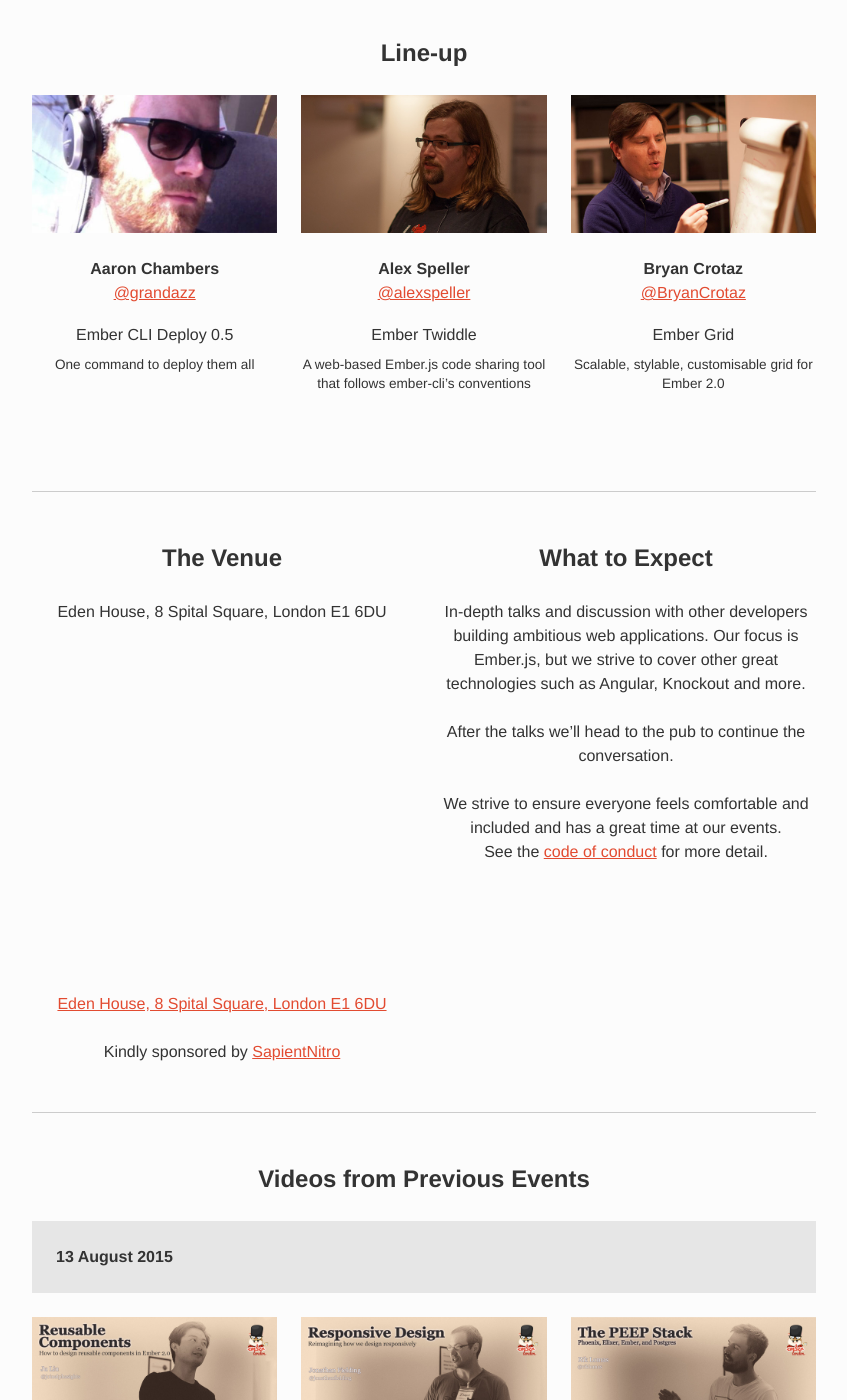
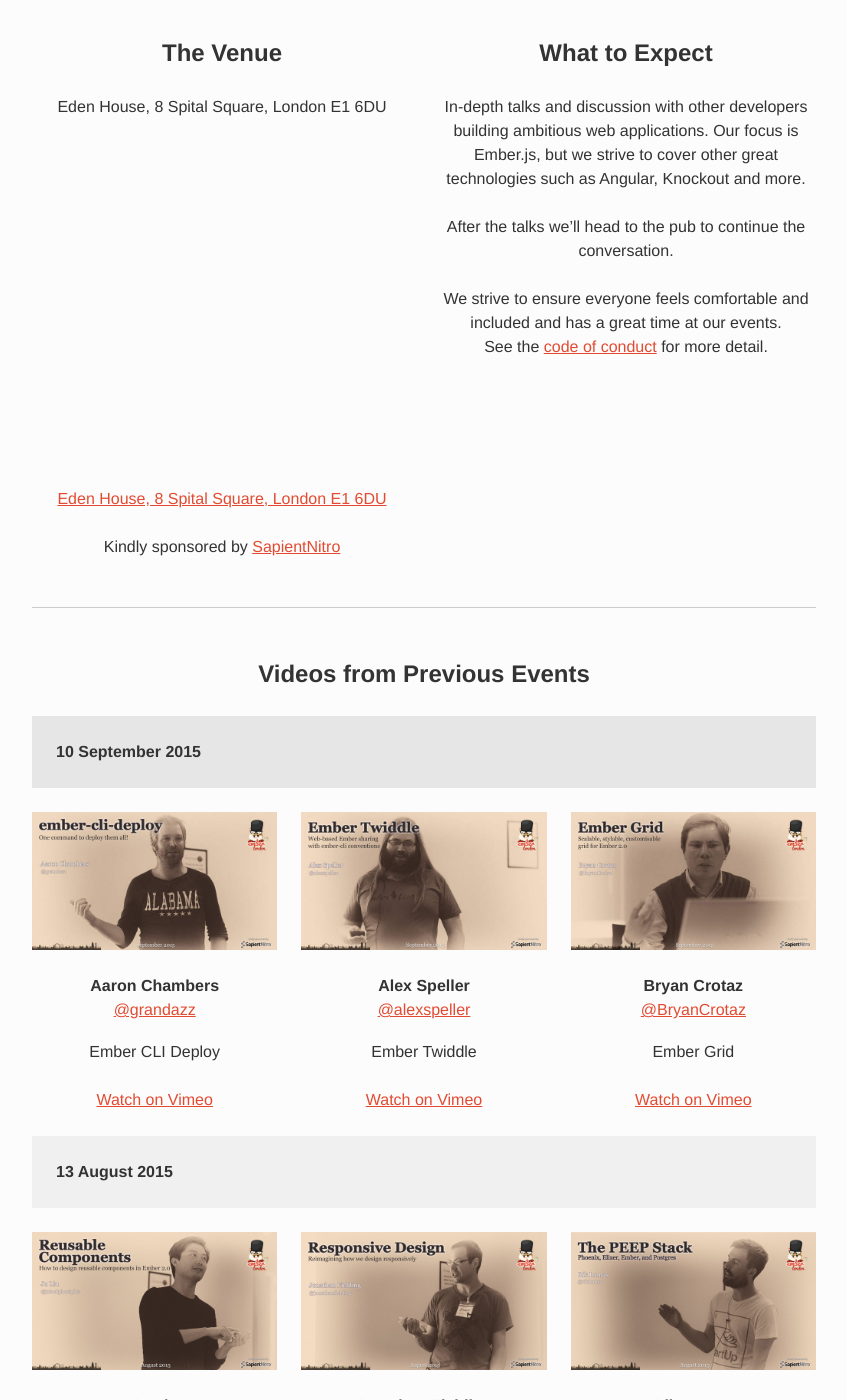
Before and after one commit to emberlondon/emberlondon.github.io, a Jekyll site: the page built from index.html, in a window 1280 px wide and 1400 px high, scrolled down 951 px. Shown: the whole window, without its empty margins (216-1063 px from the left). Built offline with Jekyll 4.4.1, drawn with Linux system fonts in a browser that asks for light colours; nearby versions of some CDN libraries; some of the changed text lies outside the part shown.

Commit message:
September 2015 -> October 2015

```diff
--- a/_data/next-meetup.yml
+++ b/_data/next-meetup.yml
@@ -1,21 +1,21 @@
-date: Thursday, 10 September 2015
+date: Thursday, 15 October 2015
 time: 6.30pm – 9.30pm
 datetime_aria: Thursday, tenth of September, two-thousand and fifteen, six thirty pm to nine thirty pm.
 location: Eden House, 8 Spital Square, London E1 6DU
-url: "http://www.meetup.com/London-Emberjs-User-Group/events/224042161/"
-talks:
-  - speaker_name: Aaron Chambers
-    speaker_twitter: grandazz
-    image: images/speakers/achambers-2.jpg
-    title: Ember CLI Deploy 0.5
-    abstract: One command to deploy them all
-  - speaker_name: Alex Speller
-    speaker_twitter: alexspeller
-    image: images/speakers/alex-3.jpg
-    title: Ember Twiddle
-    abstract: A web-based Ember.js code sharing tool that follows ember-cli’s conventions
-  - speaker_name: Bryan Crotaz
-    speaker_twitter: BryanCrotaz
-    image: images/speakers/bryancrotaz-2.jpg
-    title: Ember Grid
-    abstract: Scalable, stylable, customisable grid for Ember 2.0
+url: "http://www.meetup.com/London-Emberjs-User-Group/events/224459328/"
+# talks:
+#   - speaker_name:
+#     speaker_twitter:
+#     image:
+#     title:
+#     abstract:
+#   - speaker_name:
+#     speaker_twitter:
+#     image:
+#     title:
+#     abstract:
+#   - speaker_name:
+#     speaker_twitter:
+#     image:
+#     title:
+#     abstract:
--- a/_data/previous-events.yml
+++ b/_data/previous-events.yml
@@ -1,3 +1,20 @@
+- date: 10 September 2015
+  talks:
+  - speaker_name: Aaron Chambers
+    speaker_twitter: grandazz
+    image: images/speakers/achambers-2.jpg
+    info: Ember CLI Deploy
+    video_url: https://vimeo.com/139125310
+  - speaker_name: Alex Speller
+    speaker_twitter: alexspeller
+    image: images/speakers/alex-3.jpg
+    info: Ember Twiddle
+    video_url: https://vimeo.com/139125309
+  - speaker_name: Bryan Crotaz
+    speaker_twitter: BryanCrotaz
+    image: images/speakers/bryancrotaz-2.jpg
+    info: Ember Grid
+    video_url: https://vimeo.com/139126170
 - date: 13 August 2015
   talks:
   - speaker_name: Ju Liu
```
Also changed, not shown: images/speakers/achambers-2.jpg, images/speakers/alex-3.jpg, images/speakers/bryancrotaz-2.jpg.
